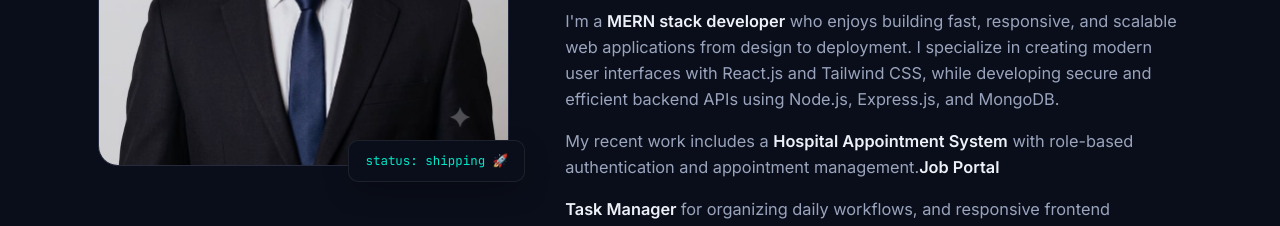
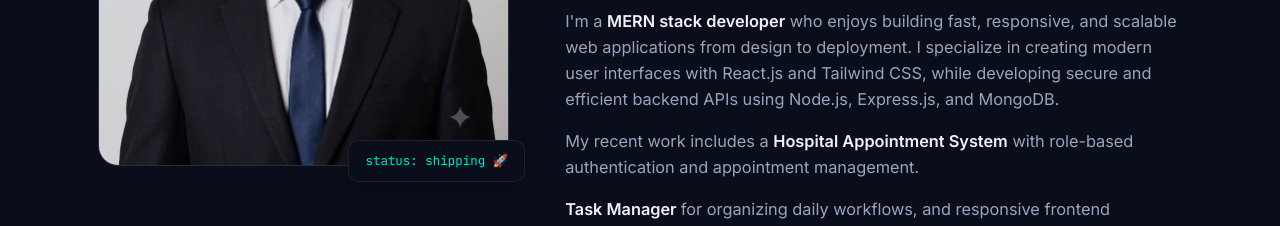
Before and after one commit to Nomikhan123786/portfolio, a React (Vite) app: page / in a window 1280 px wide. Shown: the part 1320-1546 px from the top of the page. Built offline with nearby package versions, Linux system fonts and the light colour scheme; no server answers.

Commit message:
Remove job portal in About

```diff
--- a/src/components/About.jsx
+++ b/src/components/About.jsx
@@ -43,8 +43,7 @@ export default function About() {
             <strong className="text-ink font-semibold">
               Hospital Appointment System
             </strong>{" "}
-            with role-based authentication and appointment management.
-            <strong className="text-ink font-semibold">Job Portal</strong>{" "}
+            with role-based authentication and appointment management.{" "}
           </p>
 
           <p className="text-ink-muted mb-4 text-[1.02rem]">
```
